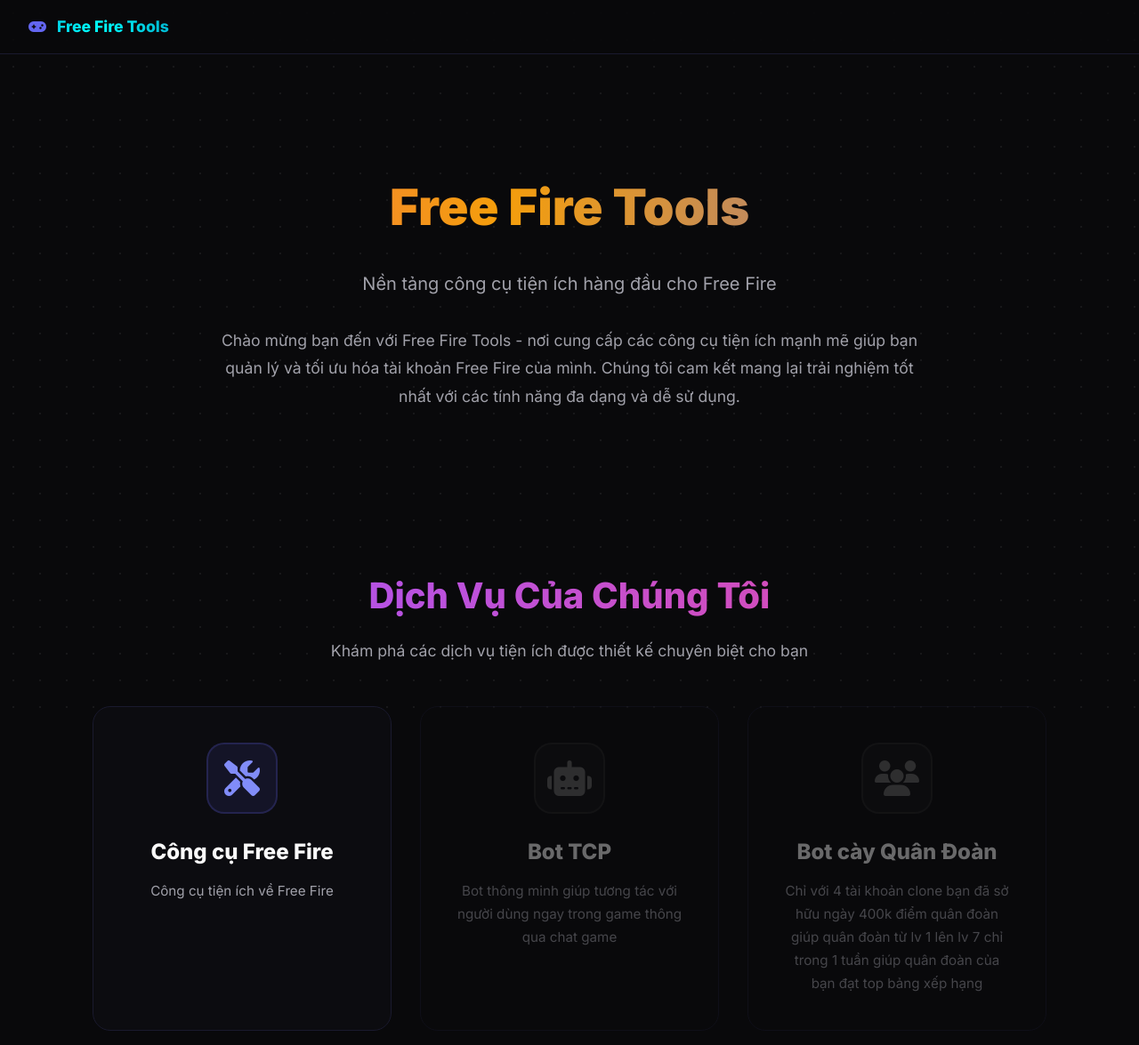
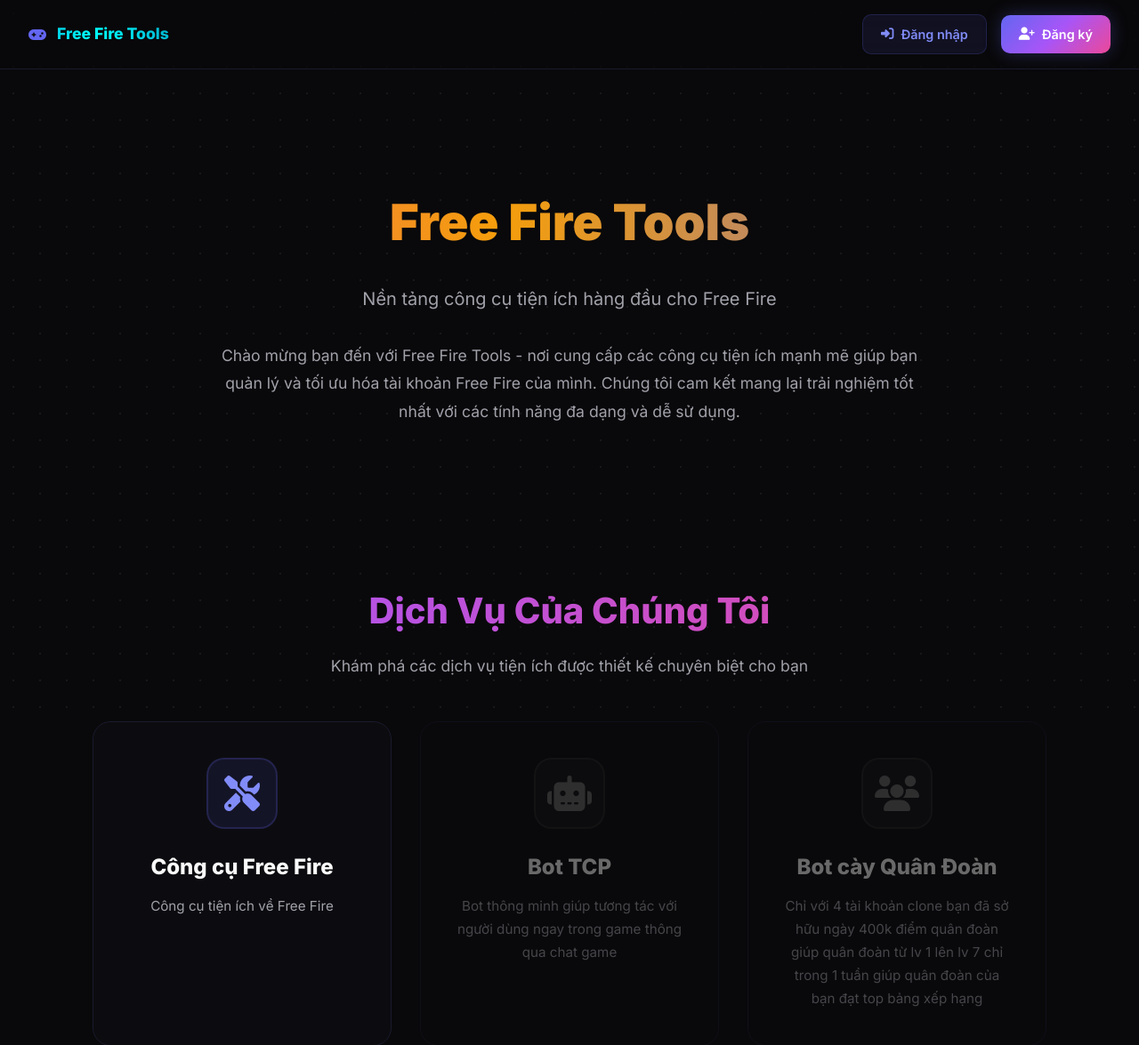
Before and after one commit to plongdevs/FreeFireTools, a Flask app: page / in a window 1280 px wide. Shown: the top 1175 px of the page at 89% size. Run offline with Flask 3, Linux system fonts and the light colour scheme; data that the repository does not hold is empty.

Commit message:
update website

```diff
--- a/templates/index.html
+++ b/templates/index.html
@@ -97,6 +97,49 @@
             -webkit-text-fill-color: transparent;
             background-clip: text;
             animation: cyan-circular-flow 4s ease infinite;
+        }
+
+        .nav-links {
+            display: flex;
+            align-items: center;
+            gap: 1rem;
+        }
+
+        .nav-btn {
+            padding: 0.625rem 1.25rem;
+            border-radius: 10px;
+            font-size: 0.9rem;
+            font-weight: 600;
+            text-decoration: none;
+            display: inline-flex;
+            align-items: center;
+            gap: 0.5rem;
+            transition: all 0.3s;
+            cursor: pointer;
+        }
+
+        .nav-btn-login {
+            background: rgba(99, 102, 241, 0.1);
+            color: #818cf8;
+            border: 1px solid rgba(99, 102, 241, 0.2);
+        }
+
+        .nav-btn-login:hover {
+            background: rgba(99, 102, 241, 0.2);
+            border-color: rgba(99, 102, 241, 0.4);
+            transform: translateY(-2px);
+        }
+
+        .nav-btn-register {
+            background: var(--gradient);
+            color: white;
+            border: none;
+            box-shadow: 0 0 20px rgba(99, 102, 241, 0.3);
+        }
+
+        .nav-btn-register:hover {
+            transform: translateY(-2px);
+            box-shadow: 0 5px 25px rgba(99, 102, 241, 0.4);
         }
 
         @keyframes cyan-circular-flow {
@@ -471,6 +514,14 @@
             <i class="fas fa-gamepad" style="color: var(--primary);"></i>
             <span class="nav-brand-text">Free Fire Tools</span>
         </a>
+        <div class="nav-links">
+            <a href="/auth" class="nav-btn nav-btn-login">
+                <i class="fas fa-sign-in-alt"></i> Đăng nhập
+            </a>
+            <a href="/auth" class="nav-btn nav-btn-register">
+                <i class="fas fa-user-plus"></i> Đăng ký
+            </a>
+        </div>
     </nav>
 
     <div class="container">
```
Also changed, not shown: templates/tools.html (+5 -5 lines).
